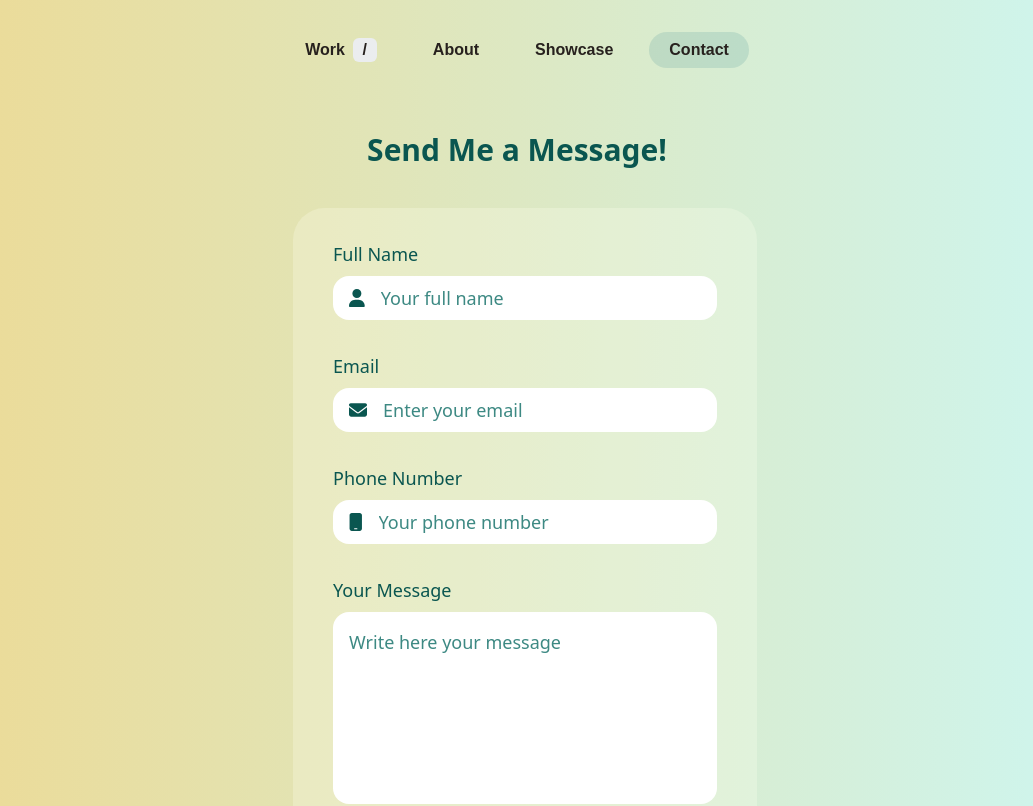
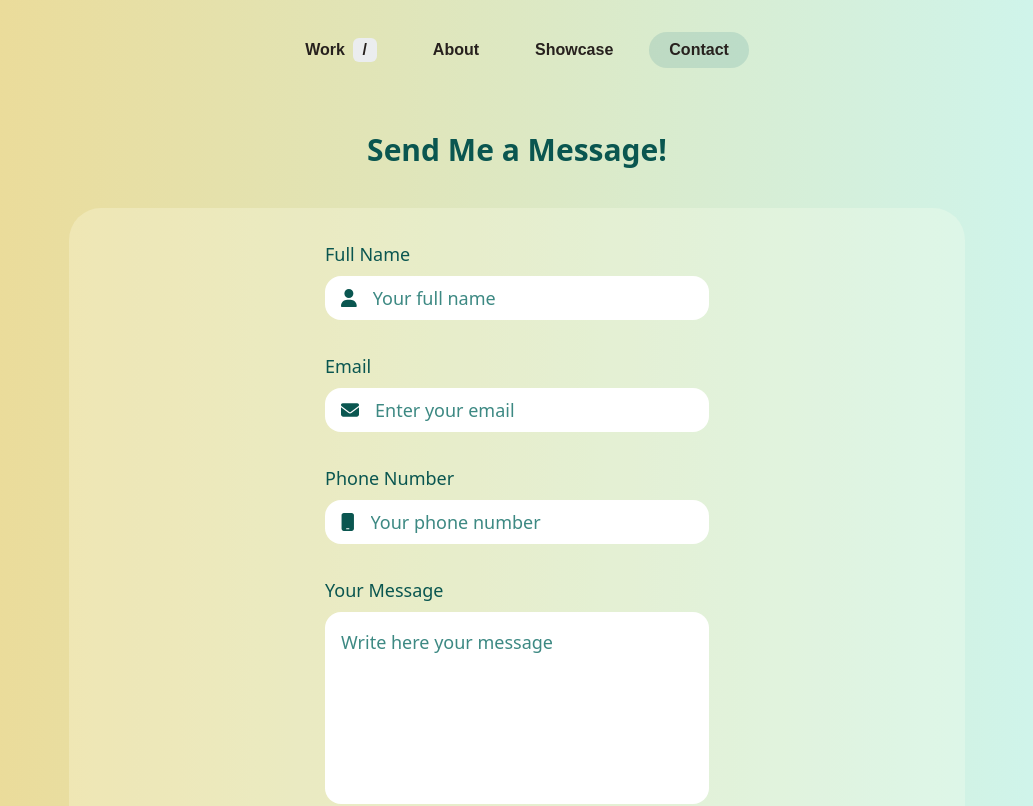
Before and after one commit to Ale-1508/portfolio, a Next.js app: page /contact in a window 1280 px wide. Shown: the top 806 px of the page, without its empty margins (123-1156 px from the left). Built offline with nearby package versions, Linux system fonts and the light colour scheme.

Commit message:
Fixed contact me form margin

```diff
--- a/src/app/contact/components/ContactMeForm.tsx
+++ b/src/app/contact/components/ContactMeForm.tsx
@@ -209,7 +209,7 @@ const FormComponent = ( ) => {
   }));
 
   return (
-    <div>
+    <div className="flex justify-center w-full">
       <form className={cardClassNames} onSubmit={formSubmit} noValidate={true}>
         { formFields.map((field) => (
           <div className={fieldClassNames} key={field.key}>
```
